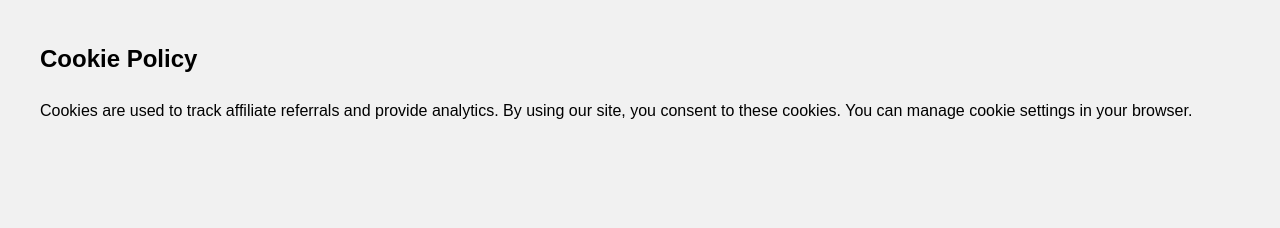
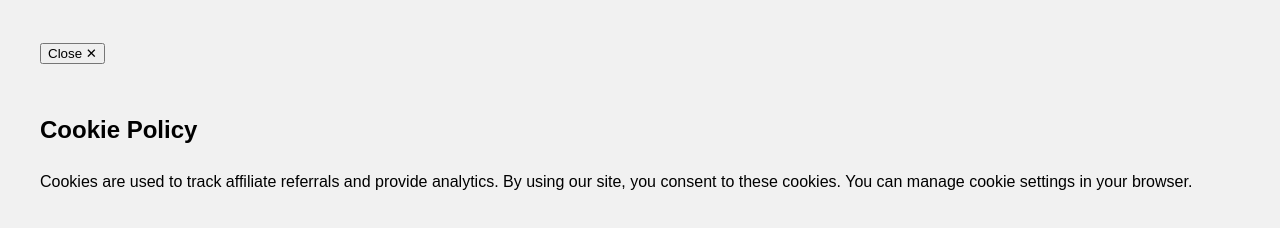
Before and after one commit to parashuno/access, a plain HTML site: page cookie-policy.html in a window 1280 px wide. Drawn offline with Linux system fonts and the light colour scheme.

Commit message:
Update cookie-policy.html

```diff
--- a/cookie-policy.html
+++ b/cookie-policy.html
@@ -9,6 +9,8 @@
   </style>
 </head>
 <body>
+  <button class="close-btn" onclick="window.close()">Close ✕</button>
+  <div style="padding-top: 20px;"> </div>
   <h2>Cookie Policy</h2>
   <p>Cookies are used to track affiliate referrals and provide analytics. By using our site, you consent to these cookies. You can manage cookie settings in your browser.</p>
 </body>
```
